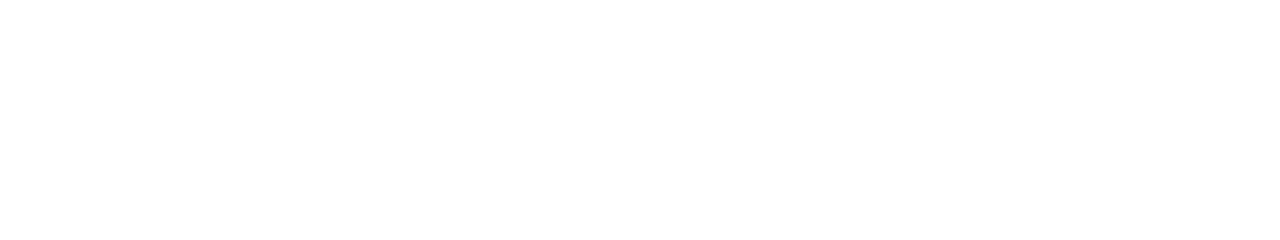
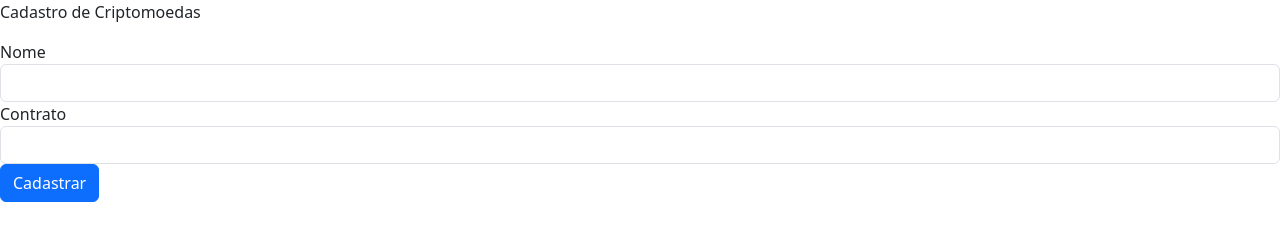
Before and after one commit to carlosoliveira-dev/crypto, a website: page index.html in a window 1280 px wide. Drawn offline with nearby package versions, Linux system fonts and the light colour scheme.

Commit message:
primeira parte do formulario

```diff
--- a/index.html
+++ b/index.html
@@ -3,10 +3,25 @@
   <head>
     <meta charset="UTF-8" />
     <meta name="viewport" content="width=device-width, initial-scale=1.0" />
+    <link href="https://cdn.jsdelivr.net/npm/bootstrap@5.3.6/dist/css/bootstrap.min.css" rel="stylesheet" integrity="sha384-4Q6Gf2aSP4eDXB8Miphtr37CMZZQ5oXLH2yaXMJ2w8e2ZtHTl7GptT4jmndRuHDT" crossorigin="anonymous">
     <title>Crypto</title>
   </head>
   <body>
+    <p>Cadastro de Criptomoedas</p>
 
+    <form>
+    <div class="form-group">
+    <label for="exampleInputEmail1">Nome</label>
+    <input type="text" class="form-control" id="exampleInputEmail1" aria-describedby="emailHelp">
+    </div>
+    <div class="form-group">
+    <label for="exampleInputPassword1">Contrato</label>
+    <input type="text" class="form-control" id="exampleInputPassword1">
+    </div>
+    <button type="submit" class="btn btn-primary">Cadastrar</button>
+    </form>
+
+    <script src="https://cdn.jsdelivr.net/npm/bootstrap@5.3.6/dist/js/bootstrap.bundle.min.js" integrity="sha384-j1CDi7MgGQ12Z7Qab0qlWQ/Qqz24Gc6BM0thvEMVjHnfYGF0rmFCozFSxQBxwHKO" crossorigin="anonymous"></script>
     <script type="module" src="/src/client/main.js"></script>
   </body>
 </html>
```
